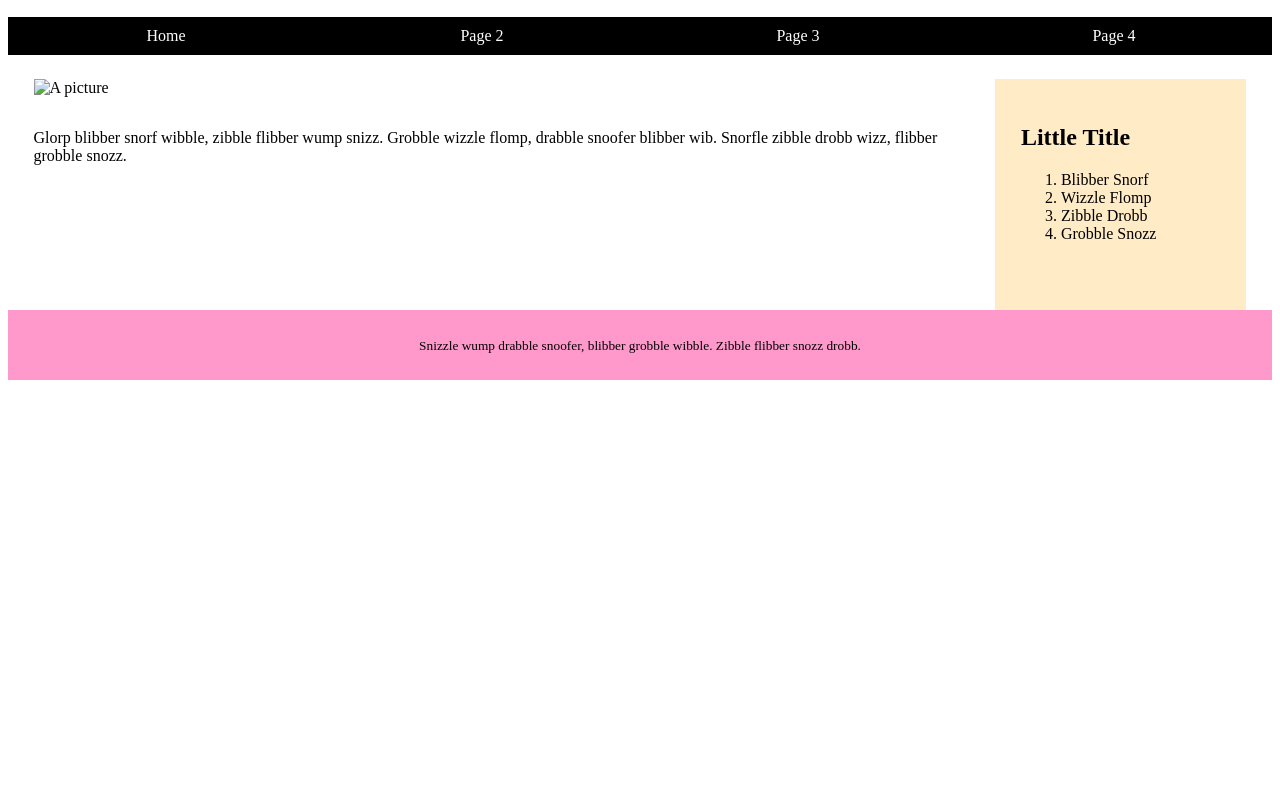
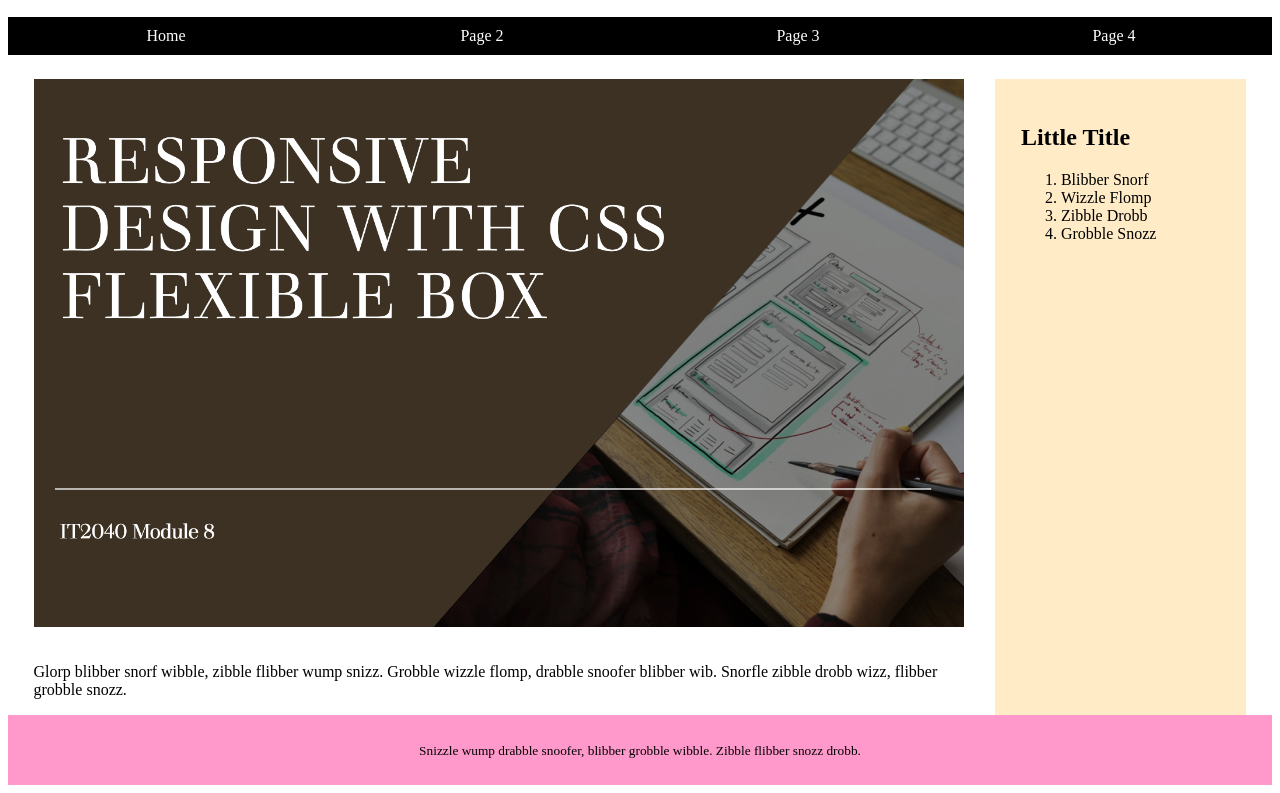
Before and after one commit to King23-k/flexbox, a plain HTML site: page index.html in a window 1280 px wide. Shown: the part 50-843 px from the top of the page. Before the commit the page ends 800 px from the top, so only its background shows below. Drawn offline with Linux system fonts and the light colour scheme.

Commit message:
Update index.html

```diff
--- a/index.html
+++ b/index.html
@@ -23,7 +23,7 @@
 <main>
 <article>
 
-<img src="M8_Pic.png" alt="A picture">
+<img src="M8_Lab_Pic.png" alt="A picture">
 <p>Glorp blibber snorf wibble, zibble flibber wump snizz. Grobble wizzle flomp, drabble snoofer blibber wib. Snorfle zibble drobb wizz, flibber grobble snozz.</p>
 </article>
 <aside>
```
